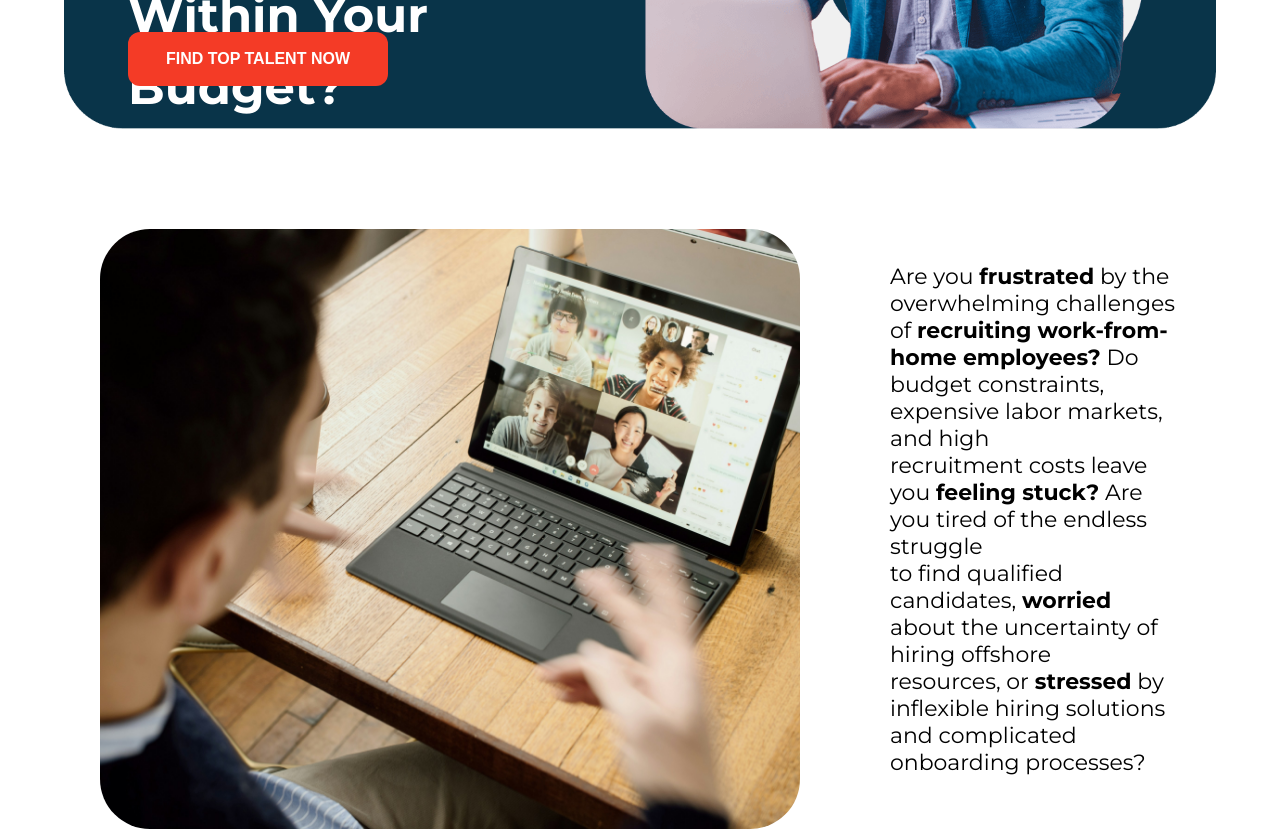
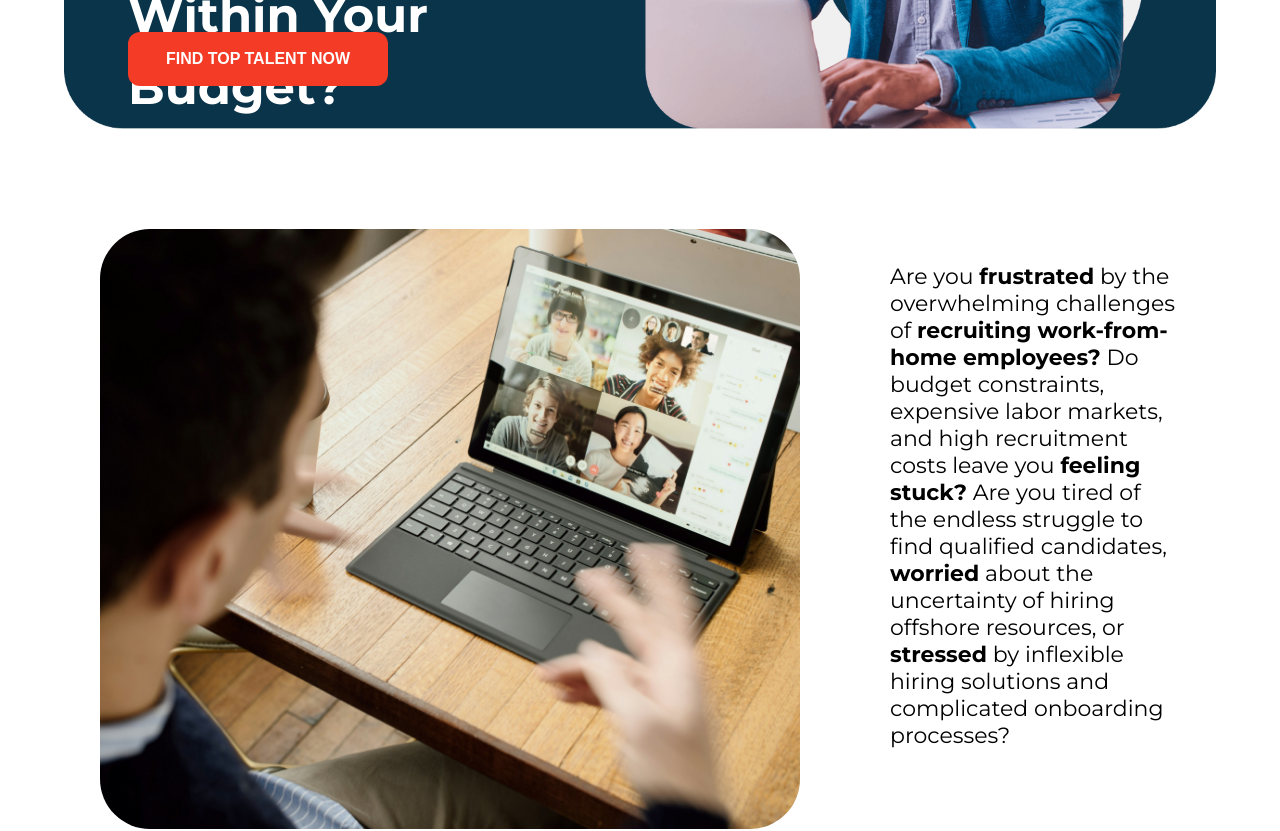
Before and after one commit to selajdin89/internship-omni, a React (Vite) app: page / in a window 1280 px wide. Shown: the part 520-1351 px from the top of the page. Built offline with nearby package versions, Linux system fonts and the light colour scheme.

Commit message:
Update Hero.jsx

```diff
--- a/src/components/hero/Hero.jsx
+++ b/src/components/hero/Hero.jsx
@@ -2,37 +2,30 @@ import "./Hero.scss";
 import heroimage from "../../assets/hero-img.jpeg";
 
 const Hero = () => {
-	return <div className="hero">
-		<img className="heroImg" src={heroimage} alt="hero section image" />
+  return (
+    <div className="hero">
+      <img className="heroImg" src={heroimage} alt="hero section image" />
 
-		<p className="heroParagraph">
-			Are you <strong>frustrated</strong> by the overwhelming challenges of <strong>recruiting work-from-
-			<br/>
-			home employees?</strong> Do budget constraints, expensive labor markets, and high
-			<br/>
-			recruitment costs leave you <strong>feeling stuck?</strong> Are you tired of the endless struggle
-			<br/>
-			to find qualified candidates, <strong>worried</strong> about the uncertainty of hiring offshore
-			<br/>
-			resources, or <strong>stressed</strong> by inflexible hiring solutions and complicated
-			<br/>
-			onboarding processes?
-		</p>
+      <div className="heroContent">
+        <p className="heroParagraph">
+          Are you <strong>frustrated</strong> by the overwhelming challenges of{" "}
+          <strong>recruiting work-from-home employees?</strong> Do budget constraints, expensive labor
+          markets, and high recruitment costs leave you <strong>feeling stuck?</strong> Are you tired
+          of the endless struggle to find qualified candidates, <strong>worried</strong> about the
+          uncertainty of hiring offshore resources, or <strong>stressed</strong> by inflexible hiring
+          solutions and complicated onboarding processes?
+        </p>
 
-		<p className="heroParagraph2">
-			- Stress no more
-		</p>
+        <p className="heroParagraph2">- Stress no more</p>
 
-		<h1 className="heroHeading">
-			We make hiring top talent
-			<br/>
-			within your budget easy!
-		</h1>
+        <h1 className="heroHeading">
+          We make hiring top talent within your budget easy!
+        </h1>
 
-		<button className="heroBtn">
-			TALK TO ONE OUR HIRING SPECIALIST
-		</button>
-	</div>;
+        <button className="heroBtn">TALK TO ONE OUR HIRING SPECIALIST</button>
+      </div>
+    </div>
+  );
 };
 
 export default Hero;
```
